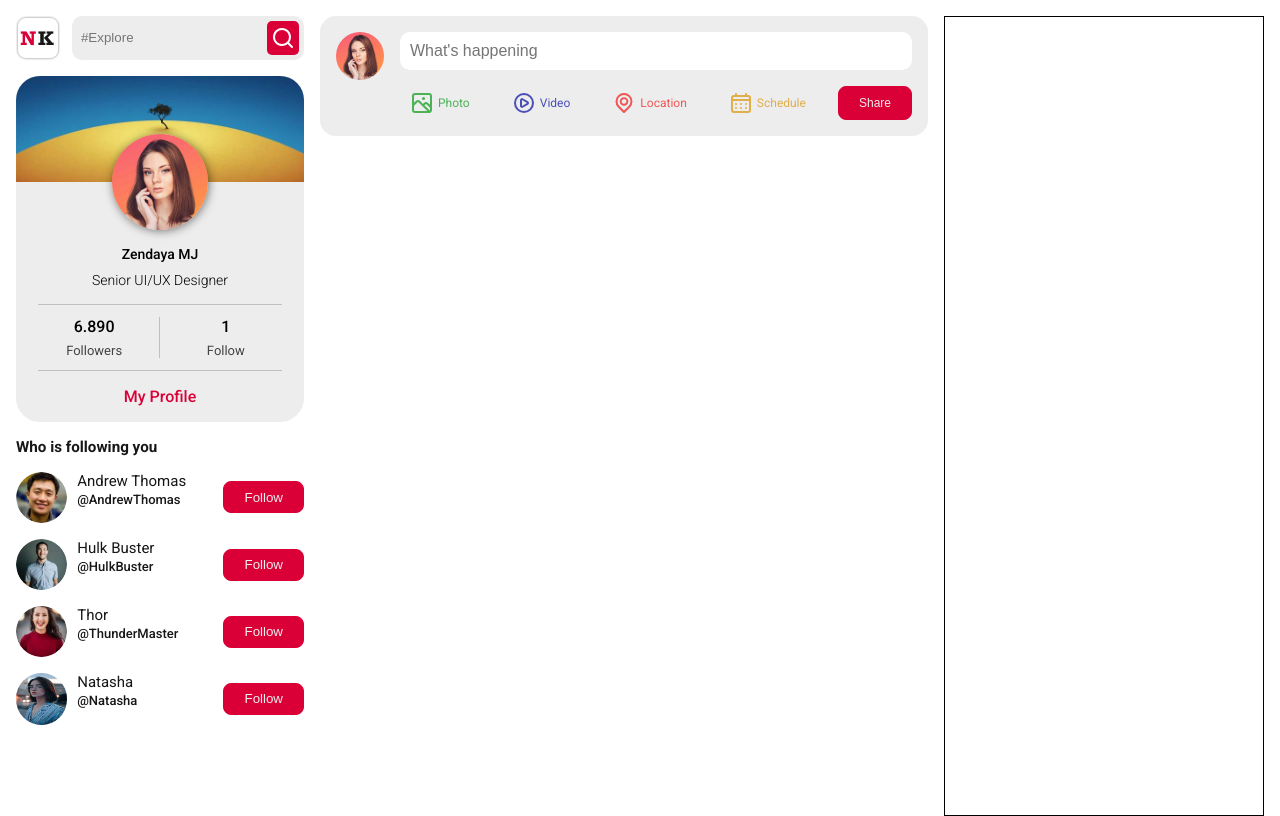
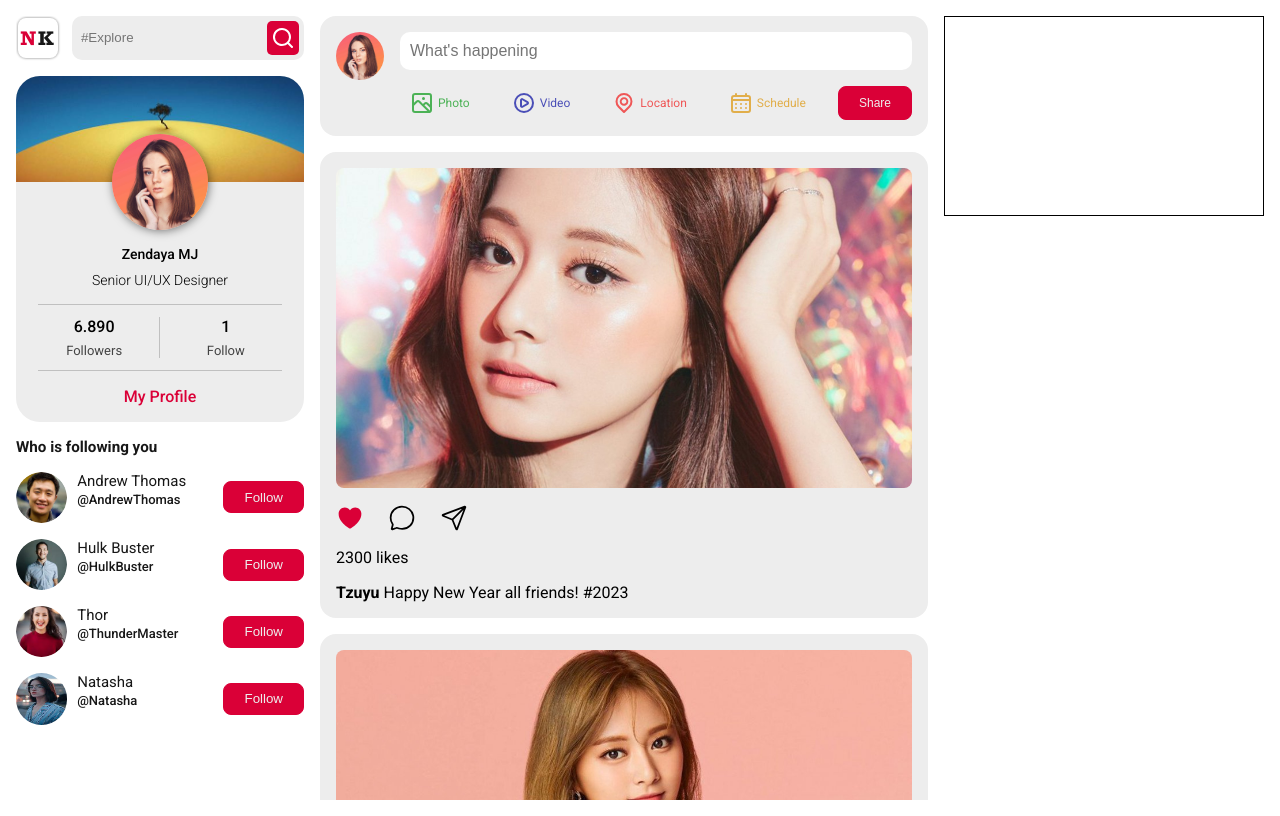
Before and after one commit to CarlosLopez98/nomad_king, a React (Create React App) app: page /home in a window 1280 px wide. Built offline with nearby package versions, Linux system fonts and the light colour scheme; the HTML template or start-up script is replaced by a standard one.

Commit message:
[ADD] Seccion para crear y ver posts

```diff
--- /dev/null
+++ b/src/components/Home/Post/Post.css
@@ -0,0 +1,30 @@
+.post {
+  display: flex;
+  flex-direction: column;
+  gap: 1rem;
+  padding: 1rem;
+  border-radius: 1rem;
+  background-color: #ededed;
+}
+
+.post > img {
+  width: 100%;
+  max-height: 20rem;
+  object-fit: cover;
+  border-radius: 0.5rem;
+}
+
+.postReact {
+  display: flex;
+  justify-content: flex-start;
+  gap: 1.5rem;
+}
+
+.postReact > svg {
+  font-size: 28px;
+  cursor: pointer;
+}
+
+.postReact .liked {
+  color: #DA0037;
+}
--- /dev/null
+++ b/src/components/Home/Post/Post.jsx
@@ -0,0 +1,33 @@
+import React from 'react'
+import "./Post.css"
+
+// Icons
+import {
+  IoChatbubbleOutline,
+  IoPaperPlaneOutline,
+  IoHeart,
+  IoHeartOutline
+} from "react-icons/io5";
+
+const Post = ({ data }) => {
+  return (
+    <div className="post">
+      <img src={data.img} alt="" />
+
+      <div className="postReact">
+        {data.liked ? <IoHeart className="liked" /> : <IoHeartOutline />}
+        <IoChatbubbleOutline />
+        <IoPaperPlaneOutline />
+      </div>
+
+      <span>{data.likes} {data.likes > 1 ? "likes" : "like"}</span>
+
+      <div className="detail">
+        <span><b>{data.name}</b></span>
+        <span> {data.desc}</span>
+      </div>
+    </div>
+  )
+}
+
+export default Post
--- /dev/null
+++ b/src/components/Home/Post/index.js
@@ -0,0 +1 @@
+export { default } from "./Post"
--- a/src/components/Home/PostSide/PostSide.css
+++ b/src/components/Home/PostSide/PostSide.css
@@ -4,4 +4,5 @@
   gap: 1rem;
   height: 100vh;
   overflow: auto;
+  scrollbar-width: none;
 }
--- a/src/components/Home/PostSide/PostSide.jsx
+++ b/src/components/Home/PostSide/PostSide.jsx
@@ -1,11 +1,13 @@
 import React from 'react'
 import "./PostSide.css"
 import PostShare from '../PostShare/PostShare'
+import Posts from '../Posts/Posts'
 
 const PostSide = () => {
   return (
     <div className="postSide">
       <PostShare />
+      <Posts />
     </div>
   )
 }
--- /dev/null
+++ b/src/components/Home/Posts/Posts.css
@@ -0,0 +1,6 @@
+.posts {
+  display: flex;
+  flex-direction: column;
+  gap: 1rem;
+  margin-bottom: 1rem;
+}
--- /dev/null
+++ b/src/components/Home/Posts/Posts.jsx
@@ -0,0 +1,18 @@
+import React from 'react'
+import "./Posts.css"
+import Post from "../Post/Post"
+
+// Data
+import { postsData } from "../../../data/PostsData"
+
+const Posts = () => {
+  return (
+    <div className="posts">
+      {postsData.map((post, id) => {
+        return <Post key={id} data={post} />
+      })}
+    </div>
+  )
+}
+
+export default Posts
--- /dev/null
+++ b/src/components/Home/Posts/index.js
@@ -0,0 +1 @@
+export { defatul } from "./Posts"
--- a/src/data/PostsData.js
+++ b/src/data/PostsData.js
@@ -1,9 +1,9 @@
-import postPic1 from '../img/postpic1.jpg'
-import postPic2 from '../img/postpic2.jpg'
-import postPic3 from '../img/postpic3.JPG'
+import postPic1 from '../assets/images/postpic1.jpg'
+import postPic2 from '../assets/images/postpic2.jpg'
+import postPic3 from '../assets/images/postpic3.JPG'
 
 
-export const PostsData = [
+export const postsData = [
     {
         img: postPic1,
         name: 'Tzuyu',
--- a/src/index.css
+++ b/src/index.css
@@ -58,3 +58,7 @@ code {
   background-color: #ededed;
   color: #DA0037;
 }
+
+::-webkit-scrollbar {
+  display: none;
+}
--- a/src/pages/Home/Home.css
+++ b/src/pages/Home/Home.css
@@ -3,10 +3,15 @@
   display: grid;
   grid-template-columns: 18rem auto 20rem;
   gap: 1rem;
+  max-width: 1280px;
   height: 100vh;
+  margin: 0 auto;
   padding: 16px;
+  padding-bottom: 0;
+  overflow: hidden;
 }
 
 .rightSide {
   border: 1px solid black;
+  height: 200px;
 }
```
